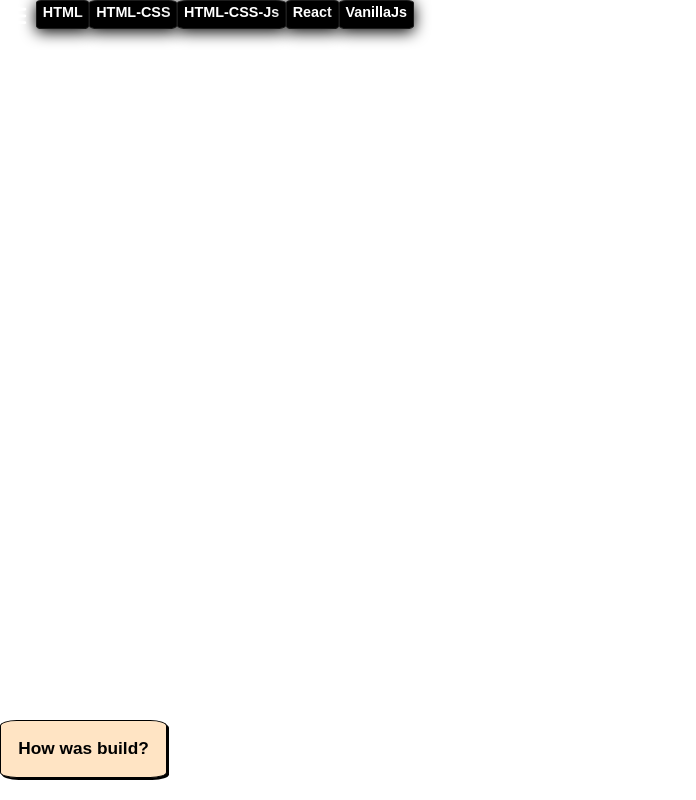
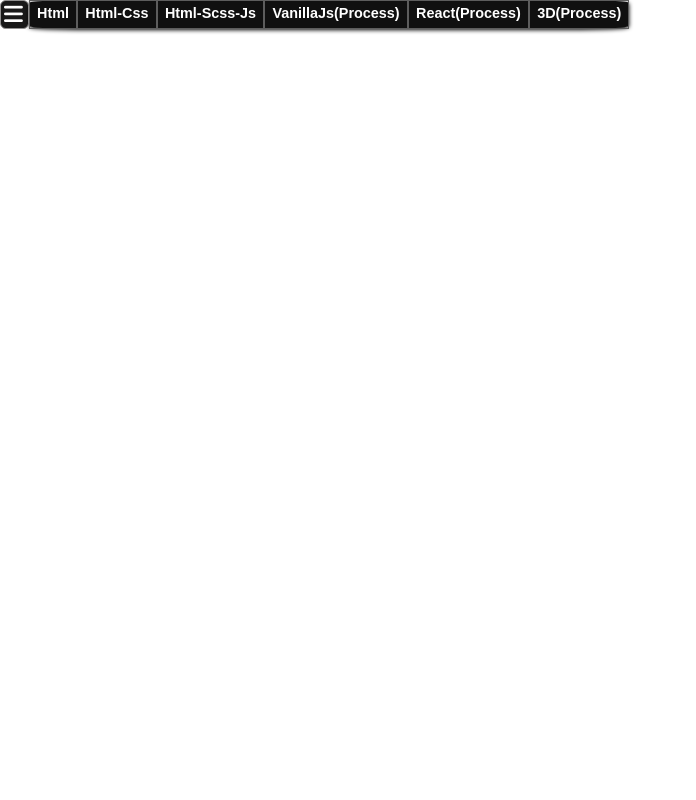
Before and after one commit to Kalugy/kalugy-projects, a React (Create React App) app: page / in a window 1280 px wide. Shown: the whole page, without its empty margins (0-696 px from the left). Built offline with nearby package versions, Linux system fonts and the light colour scheme.

Commit message:
pop up and some fixes v1 on v2 v3 and names

```diff
--- a/src/Option1/Main.js
+++ b/src/Option1/Main.js
@@ -1,10 +1,12 @@
 import Background from '../background-op.png';
 import Photo from '../Photo.jpg';
-
+import {StackButtom} from "../StackButtom/StackButton"
 
 function Main() {
     return (
       <div className='main-section'>
+
+        <StackButtom/>
          <section>
             <img src={Photo} className="profile-pick" alt="profile" width="200px"/>
             <div className="overlay">
--- a/src/Option2/Main.css
+++ b/src/Option2/Main.css
@@ -53,7 +53,7 @@
     padding-left: 1.5rem;
 }
 
-@media (max-width:900px){
+@media (max-width:1100px){
     .main-section2 .overlay{
         top: 7%;
         left: 45%;
@@ -88,3 +88,27 @@
     }
 
 }
+
+.line-1{
+    position: relative;
+    width: 24em;
+    border-right: 2px solid rgba(255,255,255,.75);
+    font-size: 1.2rem;
+    font-weight: 500;
+    white-space: nowrap;
+    overflow: hidden;
+}
+
+/* Animation */
+.anim-typewriter{
+    animation: typewriter 4s steps(44) 1s 1 normal both,
+               blinkTextCursor 500ms steps(44) infinite normal;
+  }
+  @keyframes typewriter{
+    from{width: 0;}
+    to{width: 24em;}
+  }
+  @keyframes blinkTextCursor{
+    from{border-right-color: rgba(255,255,255,.75);}
+    to{border-right-color: transparent;}
+  }
--- a/src/Option2/Main.js
+++ b/src/Option2/Main.js
@@ -2,10 +2,11 @@ import './Main.css';
 import Background from '../background-op.png';
 import Photo from '../Photo.jpg';
 import './Animation.css'
-
+import {StackButtom} from "../StackButtom/StackButton"
 function Main() {
     return (
       <div className='main-section2'>
+         {/*<StackButtom/>*/}
          <div className='animate-circle'></div>
          <div className='animate-background'></div>
          <div className='animate-background2'></div>
@@ -74,7 +75,7 @@ function Main() {
               </p>
               <h1 className='title-option2'>Projects</h1>
               <ul className='list-examples'>
-                <li>Three.js Cube Rubik</li>
+                <li className='line-1 anim-typewriter'>Three.js Cube Rubik</li>
                 <li>Angular FireChat</li>
                 <li>Blog Example React</li>
                 <li>IA - TIC TAC TOE</li>
--- a/src/Option3/Option3.js
+++ b/src/Option3/Option3.js
@@ -3,6 +3,7 @@ import Photo from '../Photo.jpg';
 import Three from '../threepic.PNG';
 import Firechat from '../firechat.PNG';
 import Portfolio from '../portfolio.PNG';
+import { StackButtom } from "../StackButtom/StackButton";
 
 import { useEffect } from "react";
 
@@ -55,6 +56,8 @@ function Option3(){
 
     return (
         <div className="main-div main-content" id="test">
+
+            {/*<StackButtom/>*/}
             <header className="option3-header section sec1 header active" id="home">
                 <div className="header-content">
                     <div className="left-header">
--- a/src/Router/RouterNav.css
+++ b/src/Router/RouterNav.css
@@ -1,16 +1,20 @@
 
 
 .navbar-icon-con{
-    padding: .3rem .1rem;
+    padding: .1rem 0.01rem;
     width: 2rem;
     height: 2rem;
     position: relative;
     cursor: pointer;
     color: white;
+    background-color: black;
+    opacity: .9;
+    border-radius: 20%;
+    border: 1px solid rgb(135, 134, 134);
 }
 .navbar-icon-con i{
     font-size: 1.5rem;
-    padding: .1rem .4rem;
+    padding: .1rem .2rem;
 }
 
 .active-navbar-main-trans{
@@ -27,22 +31,23 @@
     display: flex;
     flex-direction: row;
     justify-content: start;
+
 }
 
 .nav-main-items{
     display: flex;
     justify-content: left;
     flex-direction: row;
-    padding-left: .5rem;
+    border-radius: 10%;
+    box-shadow: 0 1px 4px rgba(0, 0, 0,1);
+    background-color: rgb(16, 16, 16);
 }
 
 .nav-main-items .nav-main-item{
-    background-color: black;
     color: white;
-    border: solid .1rem rgb(28, 28, 28);
-    padding: .2rem .4rem;
-    border-radius: 10%;
-    box-shadow: 0 3px 15px rgba(0, 0, 0,1);
+    padding: .3rem .5rem;
+    border: .1px solid rgb(93, 93, 93);
+    font-weight: 700;
 }
 
 @media screen and (max-width:1200px) {
--- a/src/Router/RouterNav.js
+++ b/src/Router/RouterNav.js
@@ -37,7 +37,6 @@ function RouterNav() {
 
   return (
     <>
-    <StackButtom/>
     <BrowserRouter>
 
       <div className="menu-navbar-main">
@@ -46,19 +45,22 @@ function RouterNav() {
         </div>
         <nav className="nav-main-items">
           <div className="nav-main-item">
-            <Link to="kalugy-projects/" style={stylesVersions}>HTML</Link>
+            <Link to="kalugy-projects/" style={stylesVersions}>Html</Link>
           </div>
           <div className="nav-main-item">
-            <Link to="kalugy-projects/v2" style={stylesVersions}>HTML-CSS</Link>
+            <Link to="kalugy-projects/v2" style={stylesVersions}>Html-Css</Link>
           </div>
           <div className="nav-main-item">
-            <Link to="kalugy-projects/v3" style={stylesVersions}>HTML-CSS-Js</Link>
+            <Link to="kalugy-projects/v3" style={stylesVersions}>Html-Scss-Js</Link>
           </div>
           <div className="nav-main-item">
-            <Link to="kalugy-projects/v4" style={stylesVersions}>React</Link>
+            <Link to="kalugy-projects/v5" style={stylesVersions}>VanillaJs(Process)</Link>
           </div>
           <div className="nav-main-item">
-            <Link to="kalugy-projects/v5" style={stylesVersions}>VanillaJs</Link>
+            <Link to="kalugy-projects/v4" style={stylesVersions}>React(Process)</Link>
+          </div>
+          <div className="nav-main-item">
+            <Link to="kalugy-projects/v6" style={stylesVersions}>3D(Process)</Link>
           </div>
         </nav>
       </div>
--- a/src/StackButtom/StackButtom.css
+++ b/src/StackButtom/StackButtom.css
@@ -1,9 +1,11 @@
-.button-general{
+.button-general-vall{
+
     background-color: bisque;
     border-radius: 10%;
     position: absolute;
     top: 90%;
-
+    left: .5%;
+    color: black;
     padding: 1.2rem;
     font-size: 1.2rem;
     font-weight: 700;
@@ -13,9 +15,83 @@
 }
 
 
-.button-general:hover{
+.button-general-vall:hover{
     background-color: blanchedalmond;
     box-shadow: 2px 2px grey;
     color: rgb(53, 53, 56);
 
 }
+
+
+
+.pop-up-general{
+    position: absolute;
+    top: 50%;
+    left: 50%;
+    transform: translateX(-50%) translateY(-50%);
+    background-color: aquamarine;
+    border-radius: 4%;
+    box-shadow: rgba(0, 0, 0, 0.24) 0px 3px 8px;
+    padding: 1rem 1rem;
+    border: 1px solid gray;
+    display: flex;
+    flex-direction: column;
+
+}
+
+
+.desactive-pop-up-g{
+    display: none !important;
+}
+.active-pop-up-g{
+    display: block;
+    animation: scaleAnim2 1s ease-in-out;
+}
+
+@keyframes scaleAnim2 {
+    0%{
+        transform: translateX(-200%) translateY(-100%) scaleY(0) ;
+    }
+    100%{
+        transform: translateX(-50%) translateY(-50%) scaleY(1) ;
+    }
+}
+
+.pop-up-general .close-pop-up-g{
+    justify-content: end;
+    align-items: end;
+    align-content: end;
+    justify-items: end;
+    cursor: pointer;
+    font-weight: 800;
+    font-size: 1rem;
+    padding: .3rem .5rem;
+    border: 1px solid grey;
+    float: right;
+    border-radius: 30%;
+    background-color: rgb(17, 247, 166);
+}
+
+.pop-up-general h2{
+    font-size: 2rem;
+}
+.pop-up-general h4{
+    font-size: 1.2rem;
+    padding: .3rem .2rem;
+    border-bottom: 1px solid black;
+
+}
+
+.pop-up-general p{
+    padding: 1rem .7rem ;
+    font-size: 1.3rem;
+    text-align: justify;
+}
+
+.pop-up-general .content-link-g{
+    padding: .4rem .5rem;
+}
+
+.pop-up-general div a{
+    float: right;
+}
--- a/src/StackButtom/StackButton.jsx
+++ b/src/StackButtom/StackButton.jsx
@@ -1,21 +1,36 @@
 import "./StackButtom.css"
+
 export const StackButtom = () => {
-    let toogleSlack = false
     function handleClick(){
-        toogleSlack=!toogleSlack
-        console.log("to",toogleSlack)
-        alert("In Process")
+        const popUp=document.querySelector('.pop-up-general')
+        popUp.classList.remove('desactive-pop-up-g')
+        popUp.classList.add('active-pop-up-g')
     }
-    function hey(){
-        return <div>dsadasdsa</div>
+    function handleClosePopUp(){
+        const popUp=document.querySelector('.pop-up-general')
+        popUp.classList.add('desactive-pop-up-g')
+        popUp.classList.remove('active-pop-up-g')
     }
-    return(<>
-        <div className="button-general" onClick={handleClick}>
+    function handleLearnMore(){
+        alert("In process...")
+    }
+    return(
+    <>
+        <div className="button-general-vall" onClick={handleClick}>
             <span>How was build?
             </span>
-            {toogleSlack==true?<div>dsadasdsadasd</div>:null
-
-            }
         </div>
-    </>)
+        <div className="pop-up-general desactive-pop-up-g">
+            <h2>Welcome to Html <a className="close-pop-up-g" onClick={handleClosePopUp}>X</a></h2>
+            <h4>(HyperText Markup Language)</h4>
+            <p> Most basic what you can build on web is
+                Html tags. It declares basic structure on
+                content with the information which want to be display in this case a portfolio example.
+            </p>
+            <div className="content-link-g">
+                <a href="" onClick={handleLearnMore}>Want lo Learn More?</a>
+            </div>
+        </div>
+    </>
+    )
 }
```
